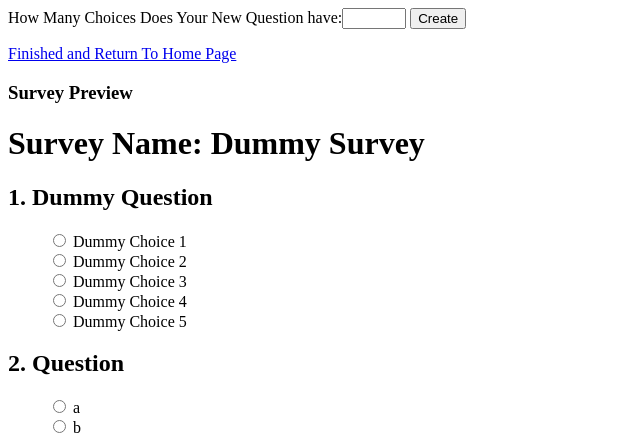
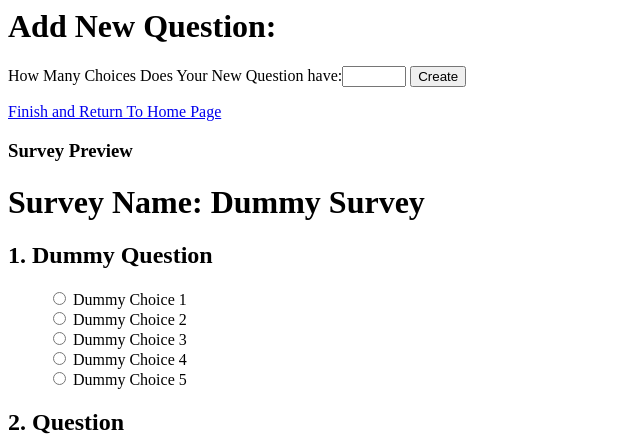
Before and after one commit to theLauA/OnlineSurveyMaker, a Django app: page /smaker/1/initQ in a window 1280 px wide. Shown: the top 435 px of the page, without its empty margins (0-640 px from the left). Run offline with Django 3.2, Linux system fonts and the light colour scheme; data comes from the database, SQL or seed files in the repository; both versions use the stored data as it was after the commit.

Commit message:
Minor Text change in html

```diff
--- a/online_survey_marker/surveymaker/templates/smaker/builder.html
+++ b/online_survey_marker/surveymaker/templates/smaker/builder.html
@@ -1,9 +1,10 @@
+<h1>Add New Question:</h1>
 <form action="{% url 'surveymaker:initQ' sid %}" method="post">
     {% csrf_token %}
     {{ form }}
     <input type="submit" value="Create">
 </form>
-<a href="{% url 'surveymaker:index' %}" method="get">Finished and Return To Home Page</a>
+<a href="{% url 'surveymaker:index' %}" method="get">Finish and Return To Home Page</a>
 <h3>Survey Preview</h3>
 <p>
     {%include 'smaker/survey_inactive.html' with survey=survey %}
```
Also changed, not shown: online_survey_marker/db.sqlite3.
